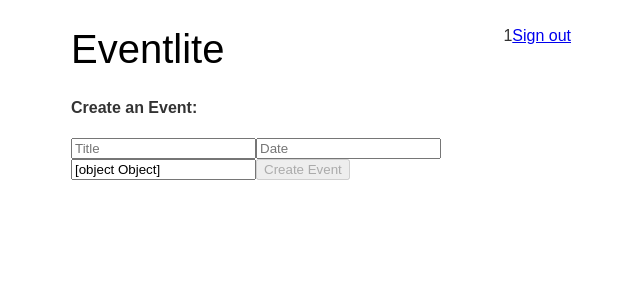
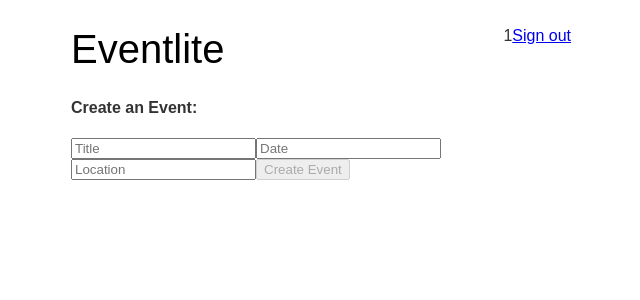
Before and after one commit to learnetto/eventlite-frontend, a React (Create React App) app: page /events/1/edit in a window 1280 px wide. Shown: the top 300 px of the page, without its empty margins (319-959 px from the left). Built offline with nearby package versions, Linux system fonts and the light colour scheme; sample sign-in values are in the browser's storage.

Commit message:
Move all event code from Eventlite to EventForm

```diff
--- a/src/components/EventForm.js
+++ b/src/components/EventForm.js
@@ -1,17 +1,101 @@
 import React from 'react'
 import PropTypes from 'prop-types'
+import FormErrors from './FormErrors'
+import validations from '../validations'
+import axios from 'axios'
 
-const EventForm = (props) => (
+class EventForm extends React.Component {
+  constructor(props) {
+    super(props)
+    this.state = {
+      title: {value: '', valid: false},
+      start_datetime: {value: '', valid: false},
+      location: {value: '', valid: false},
+      formErrors: {},
+      formValid: false
+    }
+  }
+
+  static formValidations = {
+    title: [
+      (value) => { return(validations.checkMinLength(value, 3)) }
+    ],
+    start_datetime: [
+      (value) => { return(validations.checkMinLength(value, 1)) },
+      (value) => { return(validations.timeShouldBeInTheFuture(value)) }
+    ],
+    location: [
+      (value) => { return(validations.checkMinLength(value, 1)) }
+    ]
+  }
+
+  handleInput = e => {
+    e.preventDefault()
+    const name = e.target.name
+    const value = e.target.value
+    const newState = {}
+    newState[name] = {...this.state[name], value: value}
+    this.setState(newState, () => this.validateField(name, value, EventForm.formValidations[name]))
+  }
+
+  handleSubmit = e => {
+    e.preventDefault()
+    let newEvent = { title: this.state.title.value, start_datetime: this.state.start_datetime.value, location: this.state.location.value }
+    axios({
+      method: 'POST',
+      url: 'http://localhost:3001/events',
+      headers: JSON.parse(localStorage.user),
+      data: { event: newEvent }
+    })
+    .then(response => {
+      this.addNewEvent(response.data)
+      this.resetFormErrors();
+    })
+    .catch(error => {
+      this.setState({formErrors: error.response.data})
+    })
+  }
+
+  validateField(fieldName, fieldValue, fieldValidations) {
+    let fieldValid = true
+    let errors = fieldValidations.reduce((errors, validation) => {
+      let [valid, fieldError] = validation(fieldValue)
+      if(!valid) {
+        errors = errors.concat([fieldError])
+      }
+      return(errors);
+    }, []);
+
+    fieldValid = errors.length === 0
+
+    const newState = {formErrors: {...this.state.formErrors, [fieldName]: errors}}
+    newState[fieldName] = {...this.state[fieldName], valid: fieldValid}
+    this.setState(newState, this.validateForm)
+  }
+
+  validateForm() {
+    this.setState({formValid: this.state.title.valid && this.state.location.valid && this.state.start_datetime.valid})
+  }
+
+  resetFormErrors () {
+    this.setState({formErrors: {}})
+  }
+
+  render() {
+    return (
       <div>
         <h4>Create an Event:</h4>
-    <form onSubmit={props.handleSubmit}>
-      <input type="text" name="title" placeholder="Title" value={props.title} onChange={props.handleInput} />
-      <input type="text" name="start_datetime" placeholder="Date" value={props.start_datetime} onChange={props.handleInput} />
-      <input type="text" name="location" placeholder="Location" value={props.location} onChange={props.handleInput} />
+        <FormErrors formErrors = {this.state.formErrors} />
+        <form onSubmit={this.handleSubmit}>
+          <input type="text" name="title" placeholder="Title" value={this.state.title.value} onChange={this.handleInput} />
+          <input type="text" name="start_datetime" placeholder="Date" value={this.state.start_datetime.value} onChange={this.handleInput} />
+          <input type="text" name="location" placeholder="Location" value={this.state.location.value} onChange={this.handleInput} />
           <input type="submit" value="Create Event"
-       disabled={!props.formValid} />
+           disabled={!this.state.formValid} />
         </form>
       </div>
     )
+  }
+}
 
 export default EventForm
--- a/src/components/Eventlite.js
+++ b/src/components/Eventlite.js
@@ -1,10 +1,7 @@
 import React from 'react'
 import axios from 'axios'
-import validations from '../validations'
-
 import EventsList from './EventsList'
 import EventForm from './EventForm'
-import FormErrors from './FormErrors'
 
 import './Eventlite.css'
 
@@ -12,26 +9,8 @@ class Eventlite extends React.Component {
   constructor(props) {
     super(props)
     this.state = {
-      events: [],
-      title: {value: '', valid: false},
-      start_datetime: {value: '', valid: false},
-      location: {value: '', valid: false},
-      formErrors: {},
-      formValid: false
+      events: []
     }
-  }
-
-  static formValidations = {
-    title: [
-      (value) => { return(validations.checkMinLength(value, 3)) }
-    ],
-    start_datetime: [
-      (value) => { return(validations.checkMinLength(value, 1)) },
-      (value) => { return(validations.timeShouldBeInTheFuture(value)) }
-    ],
-    location: [
-      (value) => { return(validations.checkMinLength(value, 1)) }
-    ]
   }
 
   componentDidMount() {
@@ -42,59 +21,6 @@ class Eventlite extends React.Component {
     .then(response => {
       this.setState({events: response.data})
     })
-  }
-
-  handleInput = e => {
-    e.preventDefault()
-    const name = e.target.name
-    const value = e.target.value
-    const newState = {}
-    newState[name] = {...this.state[name], value: value}
-    this.setState(newState, () => this.validateField(name, value, Eventlite.formValidations[name]))
-  }
-
-  handleSubmit = e => {
-    e.preventDefault()
-    let newEvent = { title: this.state.title.value, start_datetime: this.state.start_datetime.value, location: this.state.location.value }
-    axios({
-      method: 'POST',
-      url: 'http://localhost:3001/events',
-      headers: JSON.parse(localStorage.user),
-      data: { event: newEvent }
-    })
-    .then(response => {
-      this.addNewEvent(response.data)
-      this.resetFormErrors();
-    })
-    .catch(error => {
-      console.log(error.response.data)
-      this.setState({formErrors: error.response.data})
-    })
-  }
-
-  validateField(fieldName, fieldValue, fieldValidations) {
-    let fieldValid = true
-    let errors = fieldValidations.reduce((errors, validation) => {
-      let [valid, fieldError] = validation(fieldValue)
-      if(!valid) {
-        errors = errors.concat([fieldError])
-      }
-      return(errors);
-    }, []);
-
-    fieldValid = errors.length === 0
-
-    const newState = {formErrors: {...this.state.formErrors, [fieldName]: errors}}
-    newState[fieldName] = {...this.state[fieldName], valid: fieldValid}
-    this.setState(newState, this.validateForm)
-  }
-
-  validateForm() {
-    this.setState({formValid: this.state.title.valid && this.state.location.valid && this.state.start_datetime.valid})
-  }
-
-  resetFormErrors () {
-    this.setState({formErrors: {}})
   }
 
   addNewEvent = (event) => {
@@ -108,14 +34,8 @@ class Eventlite extends React.Component {
     const currentUser = localStorage.getItem('user')
     return (
       <div>
-        <FormErrors formErrors = {this.state.formErrors} />
         {currentUser &&
-          <EventForm handleSubmit = {this.handleSubmit}
-            handleInput = {this.handleInput}
-            formValid={this.state.formValid}
-            title = {this.state.title.value}
-            start_datetime = {this.state.start_datetime.value}
-            location = {this.state.location.value} />
+          <EventForm />
         }
         <EventsList events={this.state.events} />
       </div>
```
Lines whose indentation alone changed are shown as unchanged.
